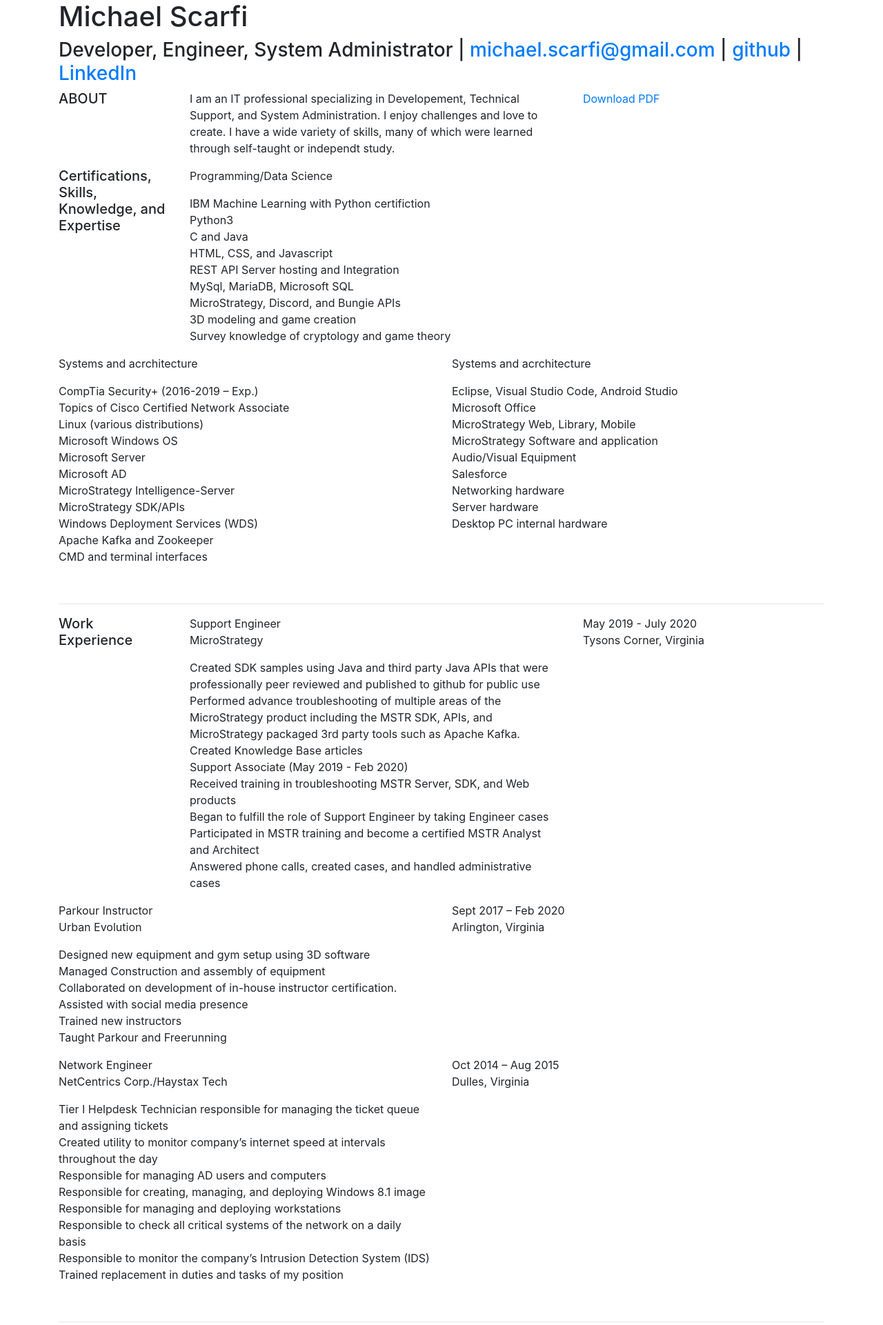
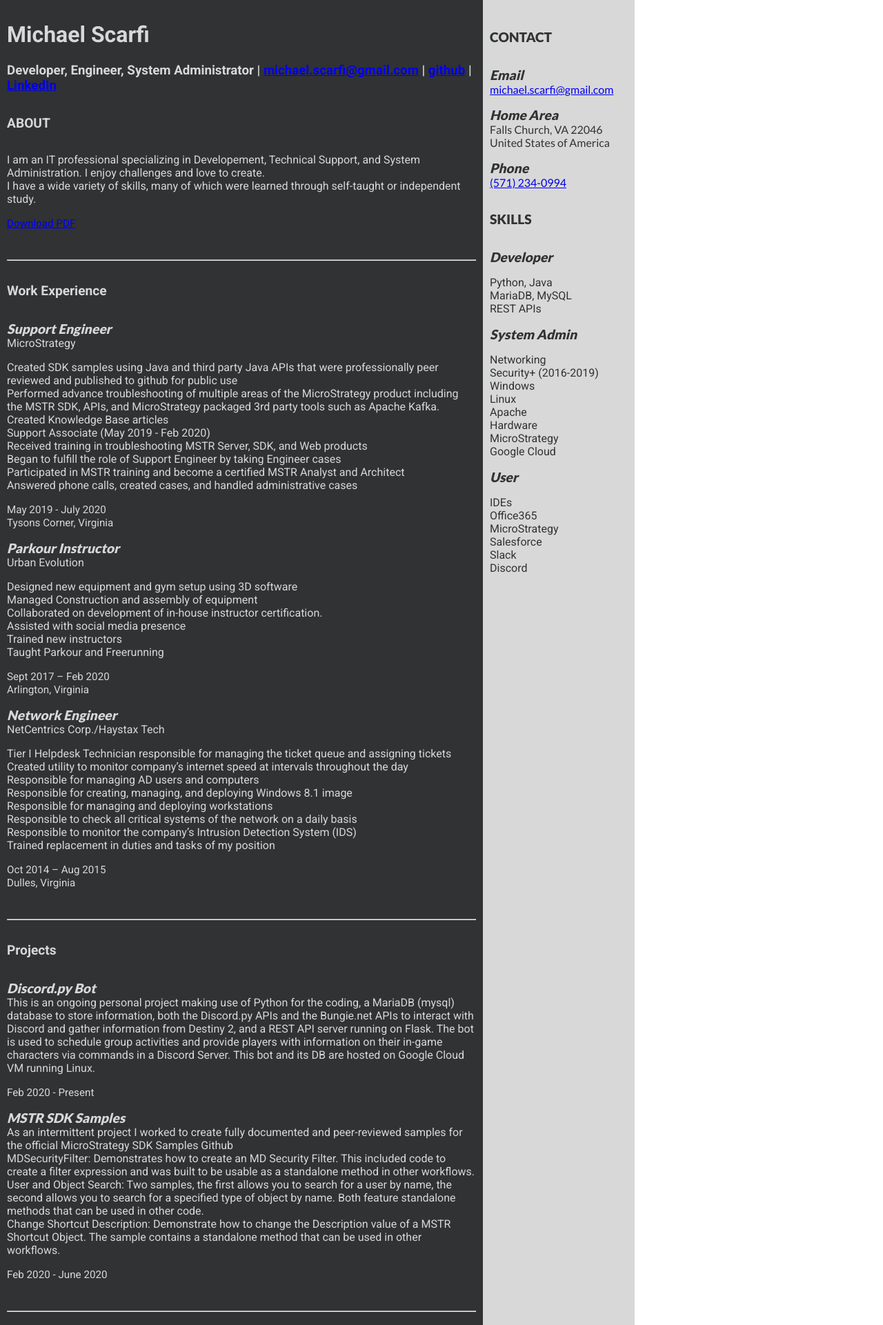
Before and after one commit to sylphia-nox/Discord-Bot, a Flask app: page / in a window 1280 px wide. Shown: the top 1921 px of the page at 69% size. Run offline with Flask 2, Linux system fonts and the light colour scheme; some libraries are stand-ins or nearby versions.

Commit message:
Enhance home.html
Added .css to greatly improve look of page

```diff
--- /dev/null
+++ b/REST_Server/static/css/main.css
@@ -0,0 +1,54 @@
+.main {
+    color: rgb(216, 216, 216);
+    font-family: 'Roboto', sans-serif;
+    max-width: 800px;
+    background-color: rgb(49, 50, 51);
+}
+
+
+h5 {
+    font-size: 120%;
+}
+
+t {
+    font-size: 120%;
+    font-style: italic;
+    font-weight: bold;
+    font-family: 'Lato', sans-serif;
+}
+
+sm {
+    font-size: 95%;
+}
+
+/* Split the screen in half */
+.split {
+    height: 100%;
+    padding: 10px;
+    position: fixed;
+    z-index: 1;
+    top: 0;
+    overflow-x: hidden;
+  }
+
+/* Control the left side */
+.left {
+    left: 0;
+    width: 680px;
+  }
+
+  /* Control the right side */
+.right {
+    left: 700px;
+    width: 200px;
+  }
+
+.margin {
+    color: rgb(49, 50, 51);
+    background-color: rgb(216, 216, 216);
+    font-family: 'Lato', sans-serif;
+}
+
+.skills {
+    font-family: 'Roboto', sans-serif;
+}
--- a/REST_Server/templates/home.html
+++ b/REST_Server/templates/home.html
@@ -3,24 +3,13 @@
  <head>
    <title>Michael Scarfi</title>
    <!-- Bootstrap core CSS -->
-   <link href="css/bootstrap.css" rel="stylesheet">
-   <link rel="stylesheet" href="css/font-awesome.min.css">
+   <!--link rel="stylesheet" href="{{ url_for('static', filename='css/main.css') }}"-->
+   <link rel="stylesheet" href="../static/css/main.css">
 
-   <!-- Link the main.css stylesheet -->
-   <link href="css/main.css" rel="stylesheet">
-
-   <!-- OPTIONAL: Google Fonts (don't forget to edit main.css also) -->
-   <link href='//fonts.googleapis.com/css?family=Lato:300,400,700,300italic,400italic' rel='stylesheet' type='text/css'>
-   <link href='//fonts.googleapis.com/css?family=Raleway:400,300,700' rel='stylesheet' type='text/css'>
-
-   <!-- HTML5 shim and Respond.js IE8 support of HTML5 elements and media queries -->
-   <!--[if lt IE 9]>
-     <script src="js/html5shiv.js"></script>
-     <script src="js/respond.min.js"></script>
-   <![endif]-->
+   <link href="https://fonts.googleapis.com/css2?family=Lato:wght@400;900&family=Roboto:wght@400;700&display=swap" rel="stylesheet">
  </head>
  <body>
-
+    <div class="split left main">
 
 
    <div class="header" id="headerwrap">
@@ -48,7 +37,8 @@
            <h5>ABOUT</h5>
          </div>
          <div class="col-lg-6">
-  <p>I am an IT professional specializing in Developement, Technical Support, and System Administration.  I enjoy challenges and love to create.  I have a wide variety of skills, many of which were learned through self-taught or independt study.  </p>
+  <p>I am an IT professional specializing in Developement, Technical Support, and System Administration.  I enjoy challenges and love to create.<br/>
+      I have a wide variety of skills, many of which were learned through self-taught or independent study.  </p>
   </div>
          <div class="col-lg-3">
            <p><a href="https://drive.google.com/uc?export=download&id=1xRSqH6rdrwtlqzyYU_B3agmI1kulrWm1"><i class="icon-file"></i> <sm>Download PDF</sm></a></p>
@@ -56,72 +46,13 @@
 
        </div><!--/.row-->
      </div><!--/.container-->
-   </div><!--/ #intro-->
-<section id="resume" name="resume"></section>
-  <!-- Skills section -->
-  <div class="container desc">
-    <div class="row">
-
-            <div class="col-lg-2 col-lg-offset-1">
-                <h5>Certifications, Skills, Knowledge, and Expertise</h5>
-            </div>
-            <!-- EDIT: work line 1 -->
-            <div class="col-lg-6">
-                <p class="tight"><t>Programming/Data Science </t><br/>
-                </p>
-                <p>
-                    <more>
-                        IBM Machine Learning with Python certifiction<br/>
-                        Python3<br/>
-                        C and Java<br/>
-                        HTML, CSS, and Javascript<br/>
-                        REST API Server hosting and Integration<br/>
-                        MySql, MariaDB, Microsoft SQL<br/>
-                        MicroStrategy, Discord, and Bungie APIs<br/>
-                        3D modeling and game creation<br/>
-                        Survey knowledge of cryptology and game theory
-                </more></p>
-            </div>
-
-            <div class="col-lg-6 col-lg-offset-3">
-                <p class="tight"><t>Systems and acrchitecture </t><br/>
-                </p>
-                <p>
-                    <more>
-                        CompTia Security+  (2016-2019 – Exp.)<br/>
-                        Topics of Cisco Certified Network Associate<br/>
-                        Linux (various distributions)<br/>
-                        Microsoft Windows OS<br/>
-                        Microsoft Server<br/>
-                        Microsoft AD<br/>
-                        MicroStrategy Intelligence-Server<br/>
-                        MicroStrategy SDK/APIs<br/>
-                        Windows Deployment Services (WDS)<br/>
-                        Apache Kafka and Zookeeper<br/>
-                        CMD and terminal interfaces
-                </more></p>
-            </div>
-
-            <div class="col-lg-6 col-lg-offset-3">
-                <p class="tight"><t>Systems and acrchitecture </t><br/>
-                </p>
-                <p>
-                    <more>
-                        Eclipse, Visual Studio Code, Android Studio<br/>
-                        Microsoft Office<br/>
-                        MicroStrategy Web, Library, Mobile<br/>
-                        MicroStrategy Software and application<br/>
-                        Audio/Visual Equipment<br/>
-                        Salesforce<br/>
-                        Networking hardware<br/>
-                        Server hardware<br/>
-                        Desktop PC internal hardware
-                </more></p>
-            </div>
-    </div><!--/.row -->
      <br>
     <hr>
-</div><!--/.container -->
+   </div><!--/ #intro-->
+
+
+<section id="resume" name="resume"></section>
+
 
    <!-- WORK SECTION -->
    <div class="container desc">
@@ -195,7 +126,7 @@
        <hr>
    </div><!--/.container -->
 
-   <!-- AWARDS SECTION -->
+   <!-- Projects SECTION -->
    <div class="container desc">
     <div class="row">
             <div class="col-lg-2 col-lg-offset-1">
@@ -229,23 +160,84 @@
 
         </div><!--/.row -->
         <br>
+        <hr>
+    </div><!--/.container -->
+
+    <!-- Skills section -->
+    <div class="container desc">
+        <div class="row">
+
+            <div class="col-lg-2 col-lg-offset-1">
+                <h5>Detailed Certifications, Skills, Knowledge, and Expertise</h5>
+            </div>
+            <!-- EDIT: work line 1 -->
+            <div class="col-lg-6">
+                <p class="tight"><t>Programming/Data Science </t><br/>
+                </p>
+                <p>
+                    <more>
+                        IBM Machine Learning with Python certifiction<br/>
+                        Python3<br/>
+                        C and Java<br/>
+                        HTML, CSS, and Javascript<br/>
+                        REST API Server hosting and Integration<br/>
+                        MySql, MariaDB, Microsoft SQL<br/>
+                        MicroStrategy, Discord, and Bungie APIs<br/>
+                        3D modeling and game creation<br/>
+                        Survey knowledge of cryptology and game theory
+                </more></p>
+            </div>
+
+            <div class="col-lg-6 col-lg-offset-3">
+                <p class="tight"><t>Systems and architecture </t><br/>
+                </p>
+                <p>
+                    <more>
+                        CompTia Security+  (2016-2019 – Exp.)<br/>
+                        Topics of Cisco Certified Network Associate<br/>
+                        Linux (various distributions)<br/>
+                        Microsoft Windows OS<br/>
+                        Microsoft Server<br/>
+                        Microsoft AD<br/>
+                        MicroStrategy Intelligence-Server<br/>
+                        MicroStrategy SDK/APIs<br/>
+                        Windows Deployment Services (WDS)<br/>
+                        Apache Kafka and Zookeeper<br/>
+                        CMD and terminal interfaces
+                </more></p>
+            </div>
+
+            <div class="col-lg-6 col-lg-offset-3">
+                <p class="tight"><t>Software and Hardware</t><br/>
+                </p>
+                <p>
+                    <more>
+                        Eclipse, Visual Studio Code, Android Studio<br/>
+                        Microsoft Office<br/>
+                        MicroStrategy Web, Library, Mobile<br/>
+                        MicroStrategy Software and application<br/>
+                        Audio/Visual Equipment<br/>
+                        Salesforce<br/>
+                        Networking hardware<br/>
+                        Server hardware<br/>
+                        Desktop PC internal hardware
+                </more></p>
+            </div>
+    </div><!--/.row -->
+    <br>
+    <hr>
 </div><!--/.container -->
 
 
-
-</body>
-
+</div>
+<div class="split right margin">
     <section id="contact" name="contact"></section>
 	<!--FOOTER DESCRIPTION -->
-	<div id="footwrap" class="footer">
-		<div class="container">
-			<div class="row">
-
-				<div class="col-lg-2 col-lg-offset-1">
+        <div>
             <h5>CONTACT</h5>
         </div>
         <!-- EDIT: email -->
-				<div class="col-lg-6">
+        <div>
             <p><t>Email</t><br/>
                 <a href="mailto:michael.scarfi@gmail.com" class="mail">michael.scarfi@gmail.com</a> <br/>
             </p>
@@ -259,8 +251,44 @@
                 <a href="tel:5712340994" class="tel">(571) 234-0994</a> <br/>
             </p>
         </div>
-			</div><!--/.row -->
-		</div><!--/.container -->
-    </div><!--/ #footer -->
+
+        <div>
+            <h5>SKILLS</h5>
+        </div>
+        <!-- EDIT: email -->
+        <div class="skills">
+            <t>Developer</t>
+            <p>
+                Python, Java<br/>
+                MariaDB, MySQL <br/>
+                REST APIs<br/>
+            </p>
+            <t>System Admin</t>
+            <p>
+                Networking<br/>
+                Security+ (2016-2019)<br/>
+                Windows<br/>
+                Linux<br/>
+                Apache<br/>
+                Hardware<br/>
+                MicroStrategy<br/>
+                Google Cloud<br/>
+            </p>
+            <t>User</t>
+            <p>
+                IDEs<br/>
+                Office365<br/>
+                MicroStrategy <br/>
+                Salesforce <br/>
+                Slack <br/>
+                Discord <br/>
+            </p>
+
+        </div>
+
+</div>
+</body>
+
+
 
 </html>
```
Lines whose indentation alone changed are shown as unchanged.
